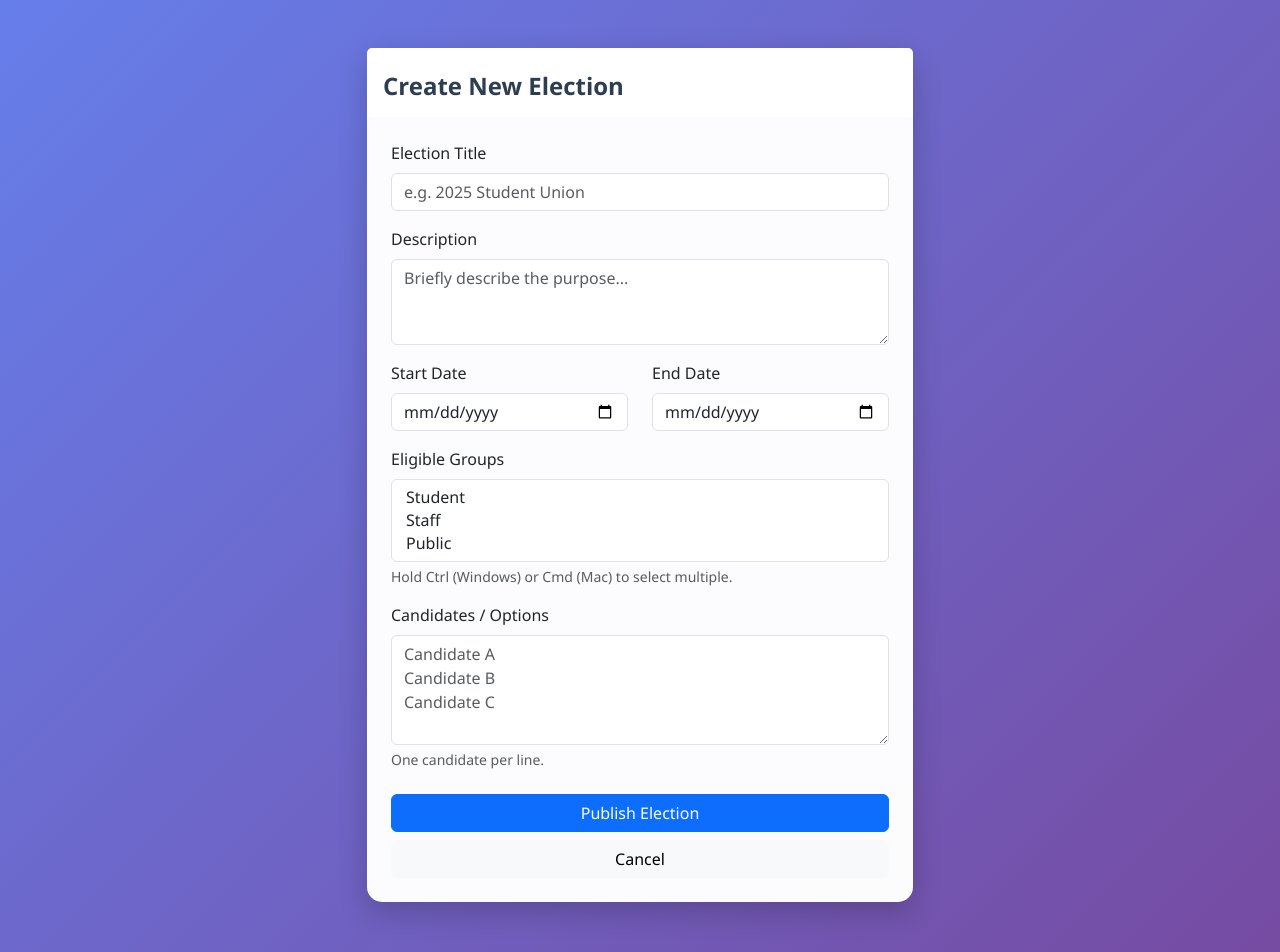
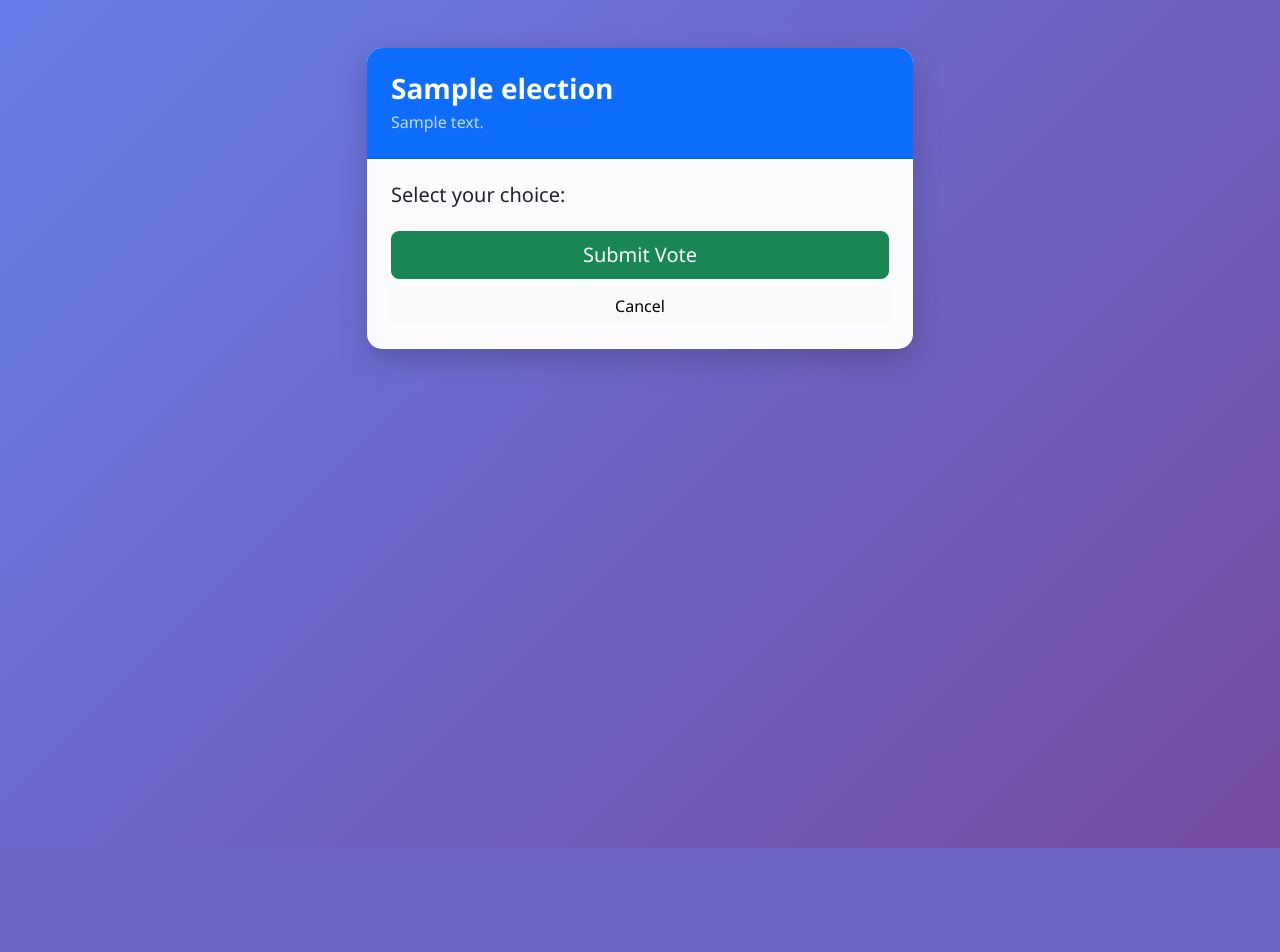
Before and after one commit to Ultramarine0325/COMP3500_Group41_VotingSystem, a Node server app: template views/voting_page.ejs in a window 1280 px wide. After the commit the page ends 848 px from the top, so only its background shows below. Run offline with Node 20, Linux system fonts and the light colour scheme; the template is opened without the code that fills it: values that come from a table or form of the project are taken from there, others are empty; tables that the repository leaves empty hold one stand-in row (values such as "Sample post"); some libraries are stand-ins or nearby versions.

Commit message:
Update voting_page.ejs

```diff
--- a/views/voting_page.ejs
+++ b/views/voting_page.ejs
@@ -1,54 +1,49 @@
 <!DOCTYPE html>
 <html>
 <head>
-    <title>Create Election</title>
+    <title>Vote Now</title>
     <link href="https://cdn.jsdelivr.net/npm/bootstrap@5.3.0/dist/css/bootstrap.min.css" rel="stylesheet">
     <link rel="stylesheet" href="/style.css">
+    <style>
+        .btn-check:checked + .btn-outline-primary {
+            background-color: #0d6efd;
+            color: white;
+            border-color: #0d6efd;
+        }
+        .option-label {
+            text-align: left;
+            padding: 15px 20px;
+            font-size: 1.1rem;
+            margin-bottom: 10px;
+            border-radius: 10px;
+        }
+    </style>
 </head>
 <body>
     <div class="container mt-5">
         <div class="row justify-content-center">
             <div class="col-md-8 col-lg-6">
                 <div class="card main-card">
-                    <div class="card-header bg-white border-0 pt-4">
-                        <h4>Create New Election</h4>
+                    <div class="card-header bg-primary text-white p-4" style="border-radius: 15px 15px 0 0;">
+                        <h3 class="mb-1 text-white"><%= election.title %></h3>
+                        <p class="mb-0 opacity-75"><%= election.description %></p>
                     </div>
+
                     <div class="card-body p-4">
-                        <form action="/create-election" method="POST">
-                            <div class="mb-3">
-                                <label class="form-label">Election Title</label>
-                                <input type="text" name="title" class="form-control" placeholder="e.g. 2025 Student Union" required>
-                            </div>
-                            <div class="mb-3">
-                                <label class="form-label">Description</label>
-                                <textarea name="description" class="form-control" rows="3" placeholder="Briefly describe the purpose..."></textarea>
-                            </div>
-                            <div class="row">
-                                <div class="col-md-6 mb-3">
-                                    <label class="form-label">Start Date</label>
-                                    <input type="date" name="startDate" class="form-control" required>
-                                </div>
-                                <div class="col-md-6 mb-3">
-                                    <label class="form-label">End Date</label>
-                                    <input type="date" name="endDate" class="form-control" required>
-                                </div>
-                            </div>
-                            <div class="mb-3">
-                                <label class="form-label">Eligible Groups</label>
-                                <select name="allowedGroups" class="form-select" multiple size="3" required>
-                                    <option value="student">Student</option>
-                                    <option value="staff">Staff</option>
-                                    <option value="public">Public</option>
-                                </select>
-                                <div class="form-text">Hold Ctrl (Windows) or Cmd (Mac) to select multiple.</div>
-                            </div>
+                        <form action="/vote/<%= election._id %>" method="POST">
+                            <h5 class="mb-3">Select your choice:</h5>
+
                             <div class="mb-4">
-                                <label class="form-label">Candidates / Options</label>
-                                <textarea name="candidatesStr" class="form-control" rows="4" placeholder="Candidate A&#10;Candidate B&#10;Candidate C" required></textarea>
-                                <div class="form-text">One candidate per line.</div>
+                                <% election.candidates.forEach(function(candidate, index) { %>
+                                    <input type="radio" class="btn-check" name="selectedCandidate" id="option<%= index %>" value="<%= candidate.name %>" required>
+                                    <label class="btn btn-outline-primary w-100 option-label d-flex justify-content-between align-items-center" for="option<%= index %>">
+                                        <span><%= candidate.name %></span>
+                                        <span class="badge bg-light text-dark">Option</span>
+                                    </label>
+                                <% }); %>
                             </div>
                             <div class="d-grid gap-2">
-                                <button type="submit" class="btn btn-primary">Publish Election</button>
+                                <button type="submit" class="btn btn-success btn-lg">Submit Vote</button>
                                 <a href="/dashboard" class="btn btn-light">Cancel</a>
                             </div>
                         </form>
```
